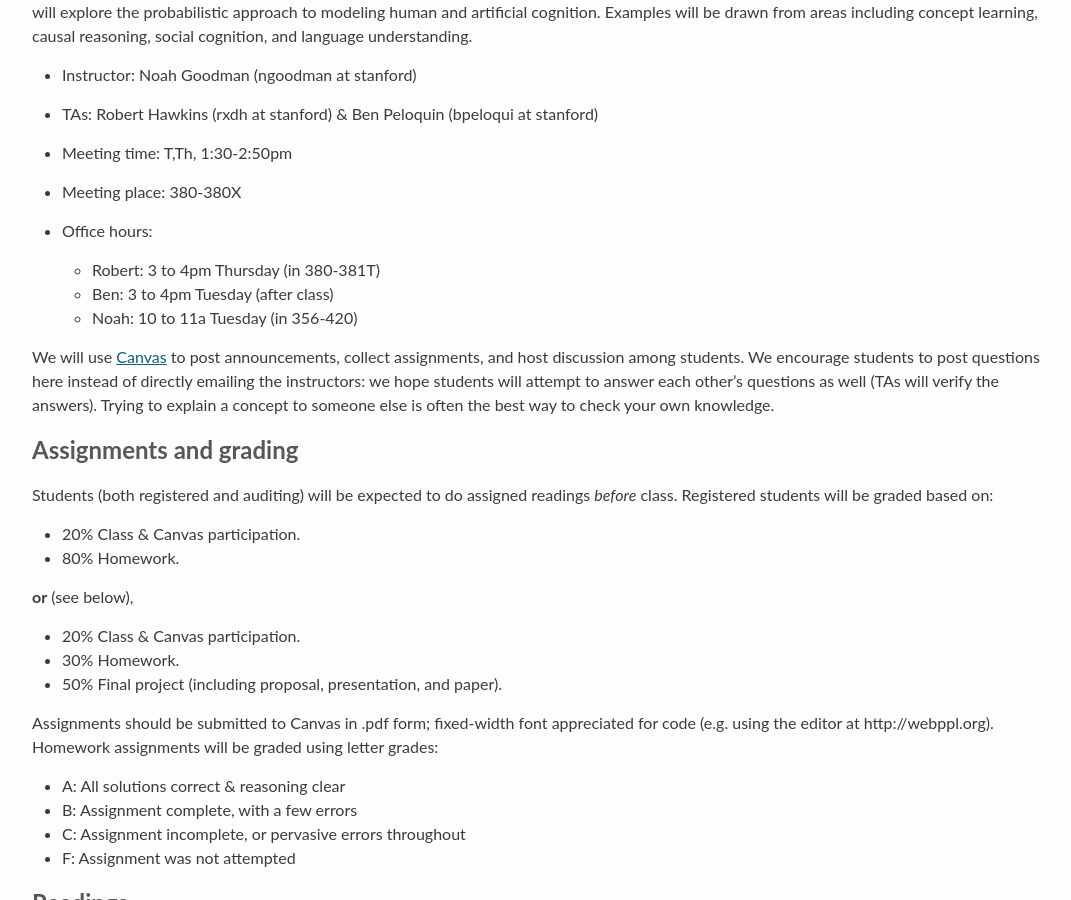
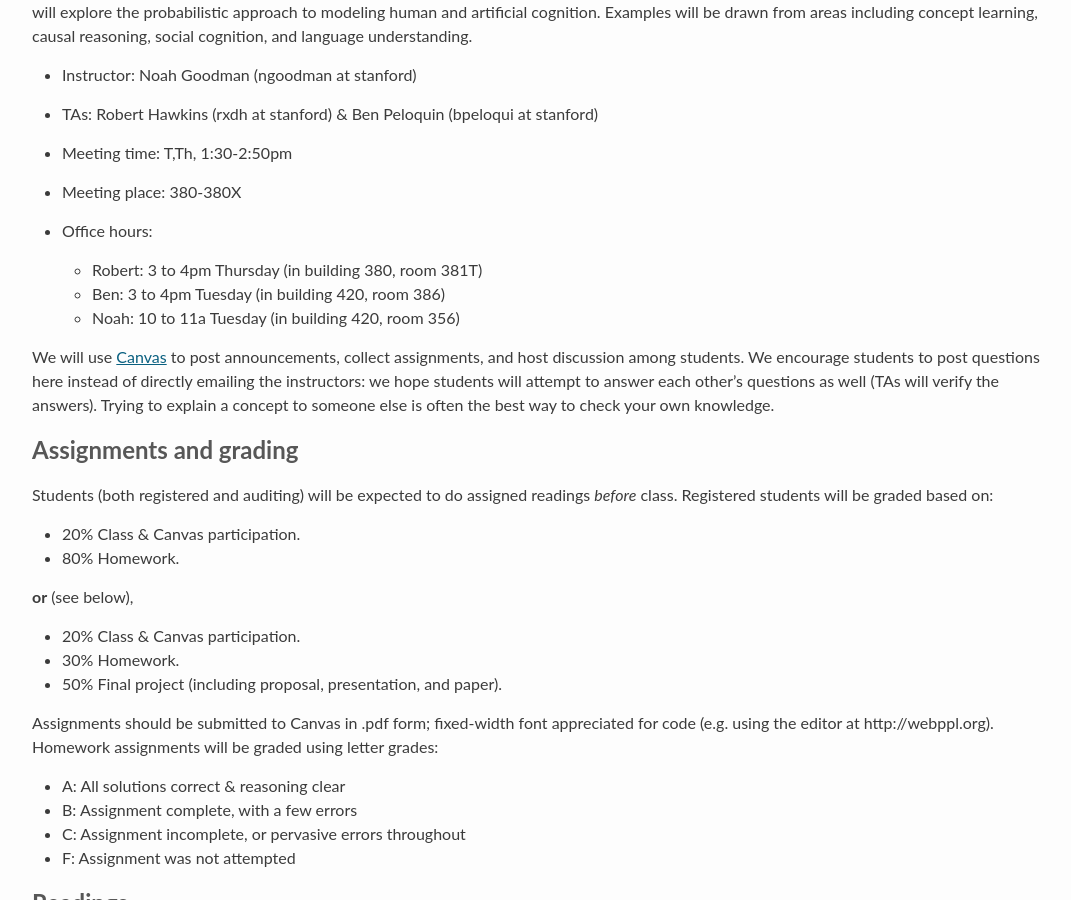
Before and after one commit to stanford-cocolab/cocolab.stanford.edu, a Jekyll site: the page built from psych204-fall2018.md, in a window 1280 px wide and 900 px high, scrolled down 741 px. Shown: the whole window, without its empty margins (94-1165 px from the left). Built offline with Jekyll 4.4.1, drawn with Linux system fonts in a browser that asks for light colours; Markdown is read by kramdown in place of the engine named in the settings; a script that is not in the unit is left out; our own code applies the rules of GitHub Pages for plain Markdown files.

Commit message:
Update ben oh

```diff
--- a/psych204-fall2018.md
+++ b/psych204-fall2018.md
@@ -20,9 +20,9 @@ Examples will be drawn from areas including concept learning, causal reasoning,
 * Meeting place: 380-380X
 
 * Office hours:
-    * Robert: 3 to 4pm Thursday (in 380-381T)
-    * Ben: 3 to 4pm Tuesday (after class)
-    * Noah: 10 to 11a Tuesday (in 356-420)
+    * Robert: 3 to 4pm Thursday (in building 380, room 381T)
+    * Ben: 3 to 4pm Tuesday (in building 420, room 386)
+    * Noah: 10 to 11a Tuesday (in building 420, room 356)
 
 <!--
   * w/ NG: W, 2-3:30pm, Room 356 *Jordan Hall*, Building 420
```
